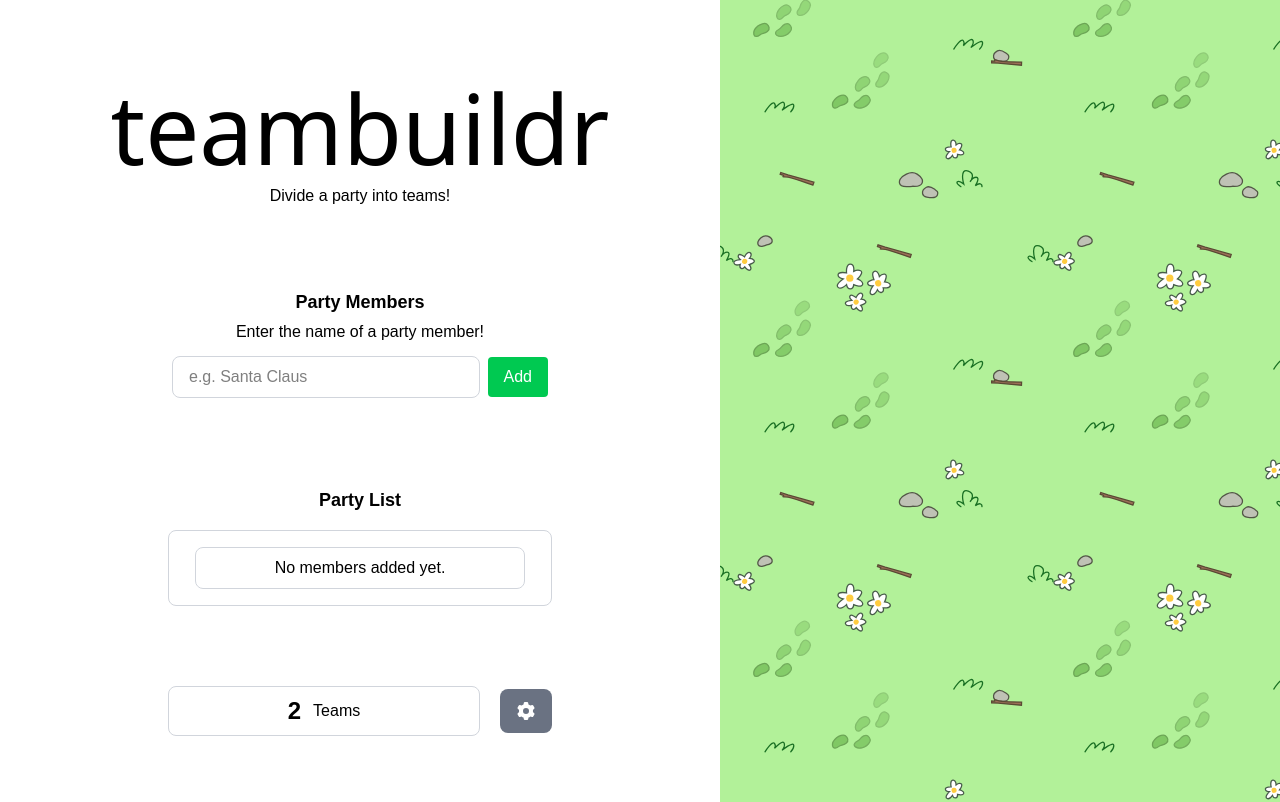
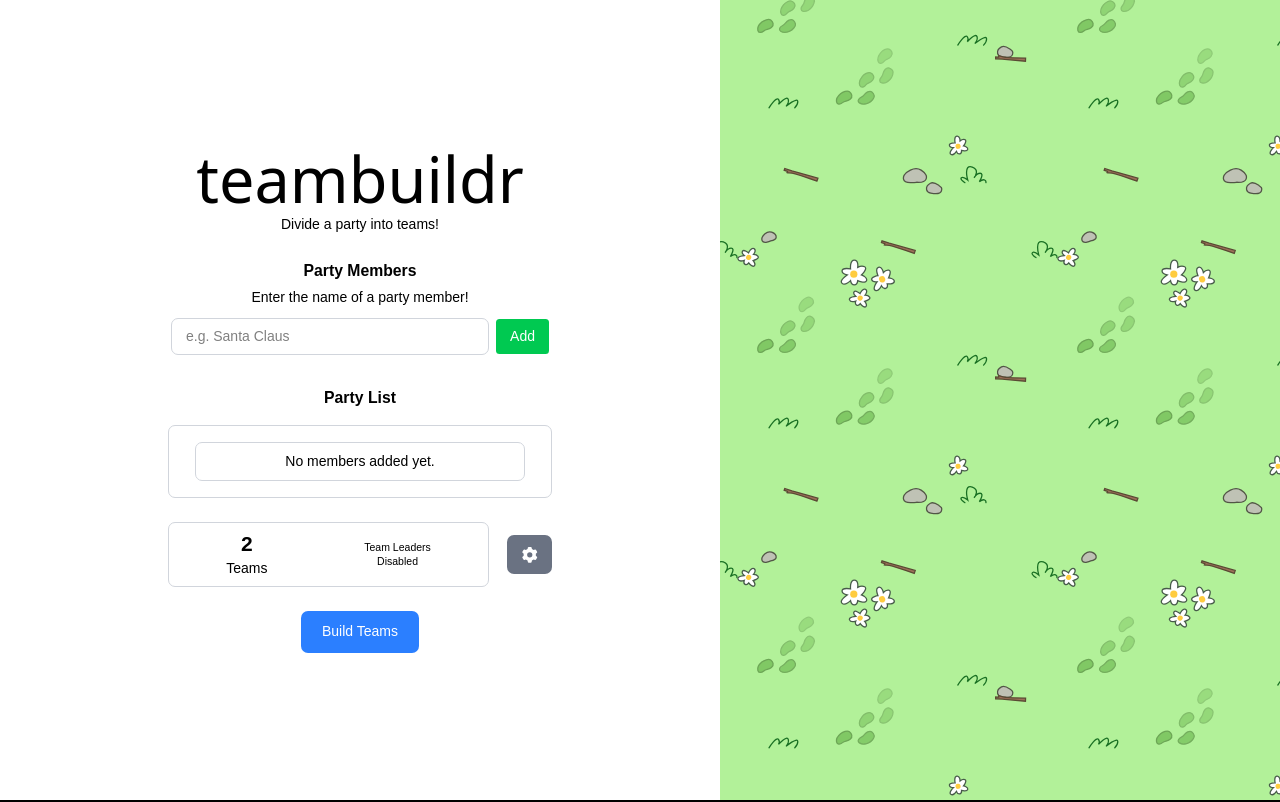
Before and after one commit to francizesperanza/teambuildr, a React (Vite) app: page / in a window 1280 px wide. Shown: the top 802 px of the page. Built offline with nearby package versions, Linux system fonts and the light colour scheme; a web font is replaced by a local one.

Commit message:
added team leader enabled text in home

```diff
--- a/src/Home.jsx
+++ b/src/Home.jsx
@@ -79,9 +79,9 @@ function Home() {
     <>
     <ToastContainer />
     <div className='flex min-h-dvh w-full overflow-y-auto'>
-      <div className='builder-panel flex flex-2 items-center justify-center flex-col p-[10vh] min-h-dvh gap-[10vh] overflow-y-auto'>
-        <div className='flex items-center justify-center flex-col gap-2 overflow-visible'>
-          <h1 className='title text-8xl'>teambuildr</h1>
+      <div className='builder-panel flex flex-2 items-center justify-center flex-col p-[10vh] min-h-dvh gap-[3vh] overflow-y-auto'>
+        <div className='flex items-center justify-center flex-col gap-1 overflow-visible'>
+          <h1 className='title text-7xl'>teambuildr</h1>
           <div>Divide a party into teams!</div>
         </div>
         <div className='flex items-center justify-center flex-col gap-1 overflow-y-auto w-full'>
@@ -106,9 +106,12 @@ function Home() {
           </div>
         </div>
         <div className='flex items-center justify-around gap-5 w-[30vw]'>
-          <div className='flex justify-center items-center gap-3 border border-gray-300 rounded-lg px-4 py-2 flex-1 text-center'>
-            <div className='font-bold text-2xl'>{numTeams}</div>
-            Teams
+          <div className='flex justify-around items-center gap-3 border border-gray-300 rounded-lg px-4 py-2 flex-1 text-center'>
+            <div>
+              <div className='font-bold text-2xl'>{numTeams}</div>
+              Teams
+            </div>
+            <div className='text-xs'>Team Leaders <br></br> {leadersEnabled ? 'Enabled' : 'Disabled'}</div>
           </div>
           <button onClick={() => setIsSettingsOpen(true)} type="button" className="flex justify-center items-center bg-gray-500 px-4 py-3 rounded-lg text-white" id="team-count-btn">
             <Cog6ToothIcon className="h-5 w-5 inline" /></button>
--- a/src/index.css
+++ b/src/index.css
@@ -11,6 +11,7 @@ body,
   font-family: "McLaren", sans-serif;
   font-weight: 500;
   font-style: normal;
+  font-size: 14px;
 }
 
 .title{
```
